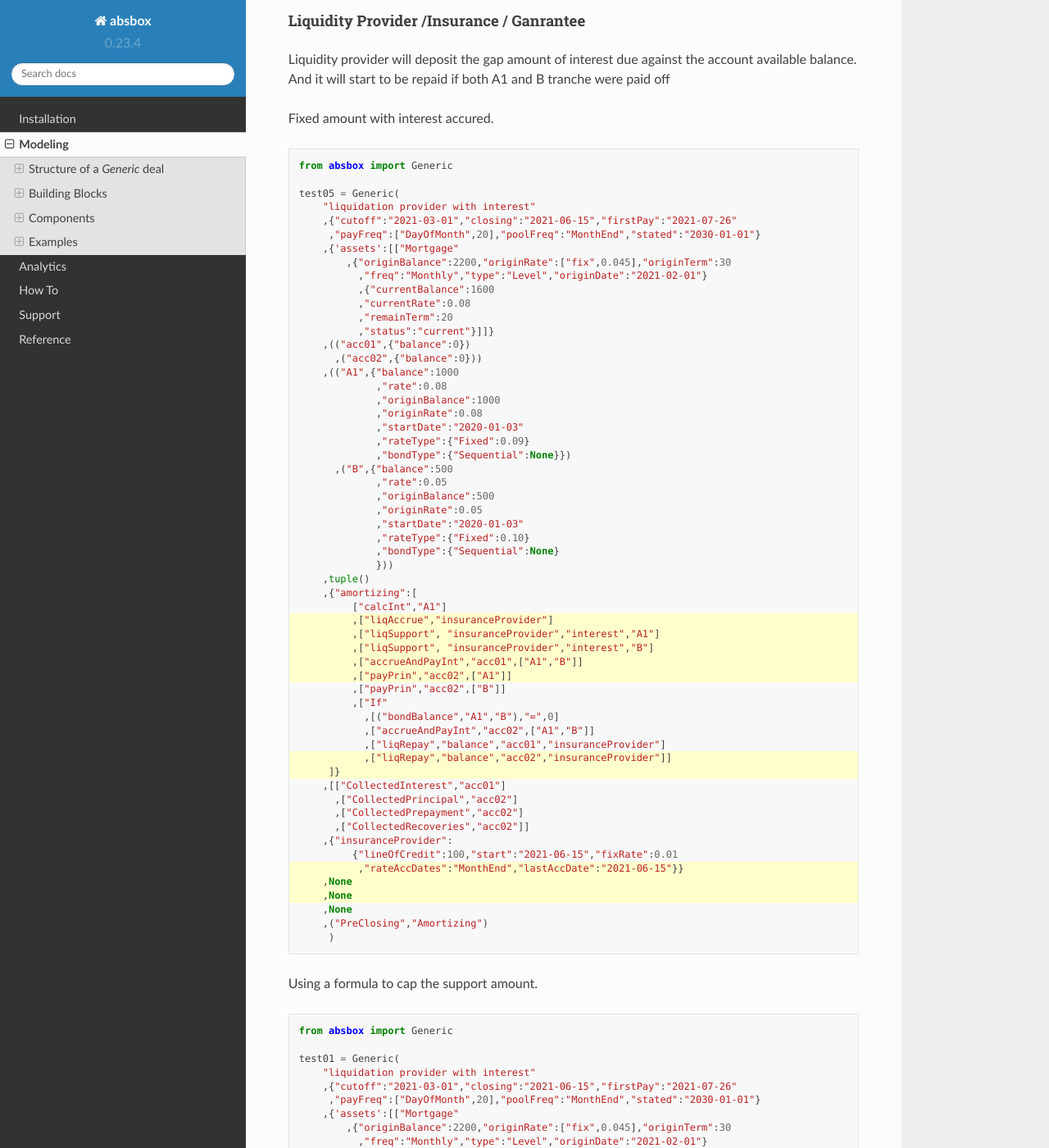
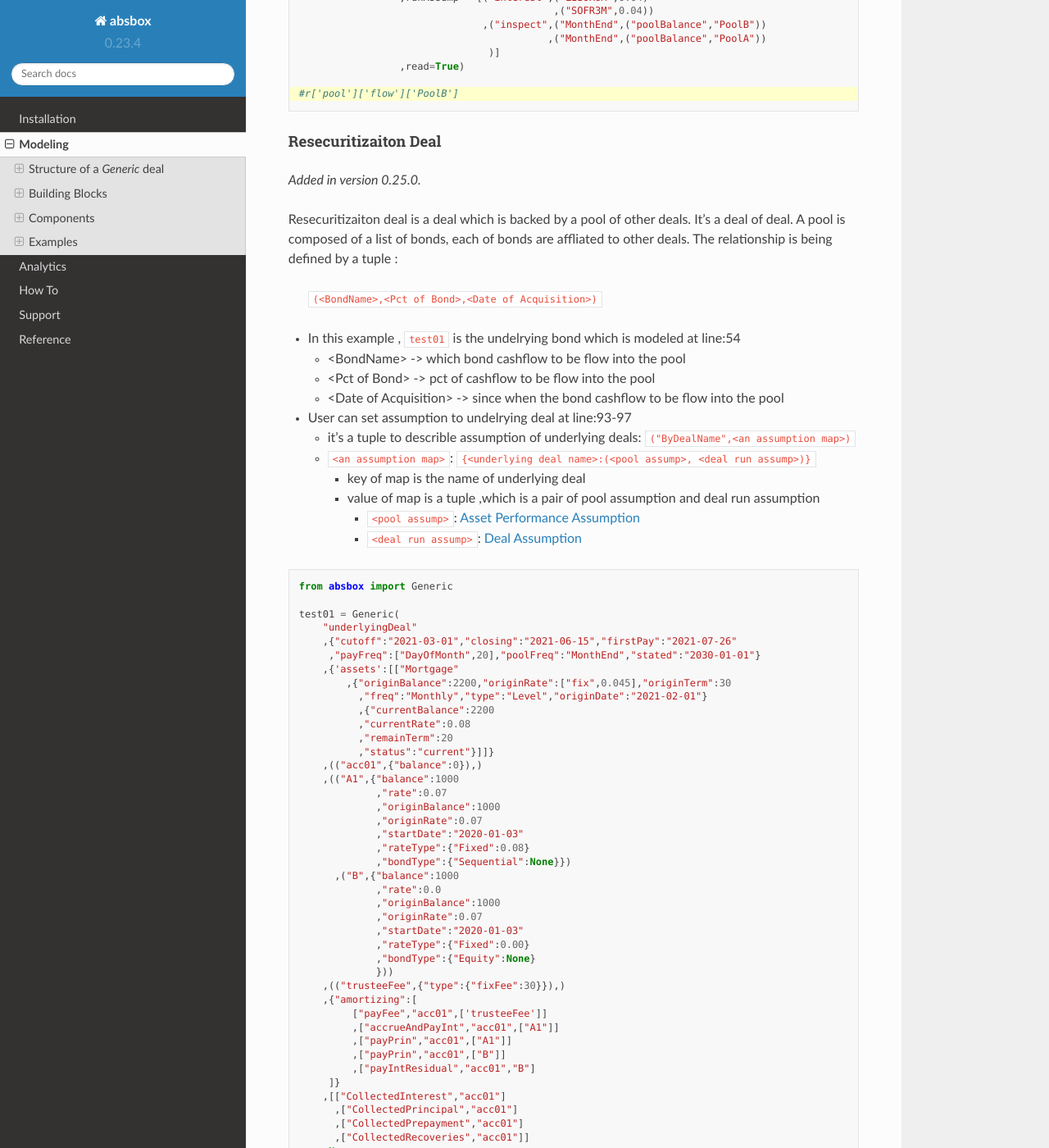
Before and after one commit to yellowbean/absbox-doc, a Sphinx documentation site: the page built from docs/source/modeling.rst, in a window 1280 px wide and 1400 px high, scrolled down 61137 px. Shown: the whole window at 82% size. Built offline with Sphinx 7.4.7 and the Read the Docs theme 2.0.0, drawn with Linux system fonts in a browser that asks for light colours; some of the changed text lies outside the part shown.

Commit message:
add resec deal

```diff
--- /dev/null
+++ b/docs/source/deal_sample/resec.py
@@ -0,0 +1,101 @@
+from absbox import Generic
+
+test01 = Generic(
+    "underlyingDeal"
+    ,{"cutoff":"2021-03-01","closing":"2021-06-15","firstPay":"2021-07-26"
+     ,"payFreq":["DayOfMonth",20],"poolFreq":"MonthEnd","stated":"2030-01-01"}
+    ,{'assets':[["Mortgage"
+        ,{"originBalance":2200,"originRate":["fix",0.045],"originTerm":30
+          ,"freq":"Monthly","type":"Level","originDate":"2021-02-01"}
+          ,{"currentBalance":2200
+          ,"currentRate":0.08
+          ,"remainTerm":20
+          ,"status":"current"}]]}
+    ,(("acc01",{"balance":0}),)
+    ,(("A1",{"balance":1000
+             ,"rate":0.07
+             ,"originBalance":1000
+             ,"originRate":0.07
+             ,"startDate":"2020-01-03"
+             ,"rateType":{"Fixed":0.08}
+             ,"bondType":{"Sequential":None}})
+      ,("B",{"balance":1000
+             ,"rate":0.0
+             ,"originBalance":1000
+             ,"originRate":0.07
+             ,"startDate":"2020-01-03"
+             ,"rateType":{"Fixed":0.00}
+             ,"bondType":{"Equity":None}
+             }))
+    ,(("trusteeFee",{"type":{"fixFee":30}}),)
+    ,{"amortizing":[
+         ["payFee","acc01",['trusteeFee']]
+         ,["accrueAndPayInt","acc01",["A1"]]
+         ,["payPrin","acc01",["A1"]]
+         ,["payPrin","acc01",["B"]]
+         ,["payIntResidual","acc01","B"]
+     ]}
+    ,[["CollectedInterest","acc01"]
+      ,["CollectedPrincipal","acc01"]
+      ,["CollectedPrepayment","acc01"]
+      ,["CollectedRecoveries","acc01"]]
+    ,None
+    ,None
+    ,None
+    ,None
+    ,("PreClosing","Amortizing")
+    )
+
+test02 = Generic(
+    "TEST01"
+    ,{"cutoff":"2021-03-01","closing":"2021-06-15","firstPay":"2021-07-26"
+     ,"payFreq":["DayOfMonth",20],"poolFreq":"MonthEnd","stated":"2030-01-01"}
+    ,{'deals':
+       {("A1",'1 % 1',"2022-03-31"):test01}}
+    ,(("acc01",{"balance":0}),)
+    ,(("A1",{"balance":1000
+             ,"rate":0.07
+             ,"originBalance":1000
+             ,"originRate":0.07
+             ,"startDate":"2020-01-03"
+             ,"rateType":{"Fixed":0.08}
+             ,"bondType":{"Sequential":None}})
+      ,("B",{"balance":1000
+             ,"rate":0.0
+             ,"originBalance":1000
+             ,"originRate":0.07
+             ,"startDate":"2020-01-03"
+             ,"rateType":{"Fixed":0.00}
+             ,"bondType":{"Equity":None}
+             }))
+    ,(("trusteeFee",{"type":{"fixFee":30}}),)
+    ,{"amortizing":[
+         ["payFee","acc01",['trusteeFee']]
+         ,["accrueAndPayInt","acc01",["A1"]]
+         ,["payPrin","acc01",["A1"]]
+         ,["payPrin","acc01",["B"]]
+         ,["payIntResidual","acc01","B"]
+     ]}
+    ,[["CollectedInterest","acc01"]
+      ,["CollectedPrincipal","acc01"]]
+    ,None
+    ,None
+    ,None
+    ,None
+    ,("PreClosing","Amortizing")
+    )
+
+if __name__ == '__main__':
+    from absbox import API
+    localAPI = API("http://localhost:8081", check=False)
+
+    r = localAPI.run(test02
+                    ,poolAssump = ("ByDealName"
+                                    ,{"underlyingDeal":(("Pool",("Mortgage",None,{"CPR":0.15},None,None)
+                                                ,None,None)
+                                                ,[]
+                                                )})
+                    ,runAssump = []
+                    ,read=True)
+
+    r['pool']['flow'][('underlyingDeal', 'A1', '1 % 1')]
--- a/docs/source/modeling.rst
+++ b/docs/source/modeling.rst
@@ -995,7 +995,12 @@ Pls make sure there are couple adjustment to set assumptions and get result.
 
 .. seealso:: :ref:`Multiple Pool with mixed assets`
 
-
+Resecuritizaiton
+^^^^^^^^^^^^^^^^^^^^^^
+
+It's possible to model CDO^2 or ABS CDO.
+
+.. seealso:: :ref:`Resecuritizaiton Deal`
 
 Mortgage
 ^^^^^^^^^^^
@@ -2704,6 +2709,40 @@ Multiple Pool with mixed assets
    :emphasize-lines: 13-33,73-82,90,56-57,51
 
 
+Resecuritizaiton Deal
+^^^^^^^^^^^^^^^^^^^^^^^^^
+
+.. versionadded:: 0.25.0
+
+Resecuritizaiton deal is a deal which is backed by a pool of other deals. It's a deal of deal.
+A pool is composed of a list of bonds, each of bonds are affliated to other deals.
+The relationship is being defined by a tuple :
+
+  ``(<BondName>,<Pct of Bond>,<Date of Acquisition>)``
+
+* In this example , ``test01`` is the undelrying bond which is modeled at line:54
+
+  * <BondName> -> which bond cashflow to be flow into the pool
+  * <Pct of Bond> -> pct of cashflow to be flow into the pool
+  * <Date of Acquisition> -> since when the bond cashflow to be flow into the pool
+
+* User can set assumption to undelrying deal at line:93-97
+
+  * it's a tuple to describle assumption of underlying deals: ``("ByDealName",<an assumption map>)``
+  * ``<an assumption map>``: ``{<underlying deal name>:(<pool assump>, <deal run assump>)}``
+
+    * key of map is the name of underlying deal
+    * value of map is a tuple ,which is a pair of pool assumption and deal run assumption
+
+      *  ``<pool assump>``:  :ref:`Asset Performance Assumption`
+      *  ``<deal run assump>``:  :ref:`Deal Assumption`
+
+.. literalinclude:: deal_sample/resec.py
+  :language: python
+  :emphasize-lines: 54,93-97
+
+
+
 
 Liquidity Provider
 ---------------------------
```
